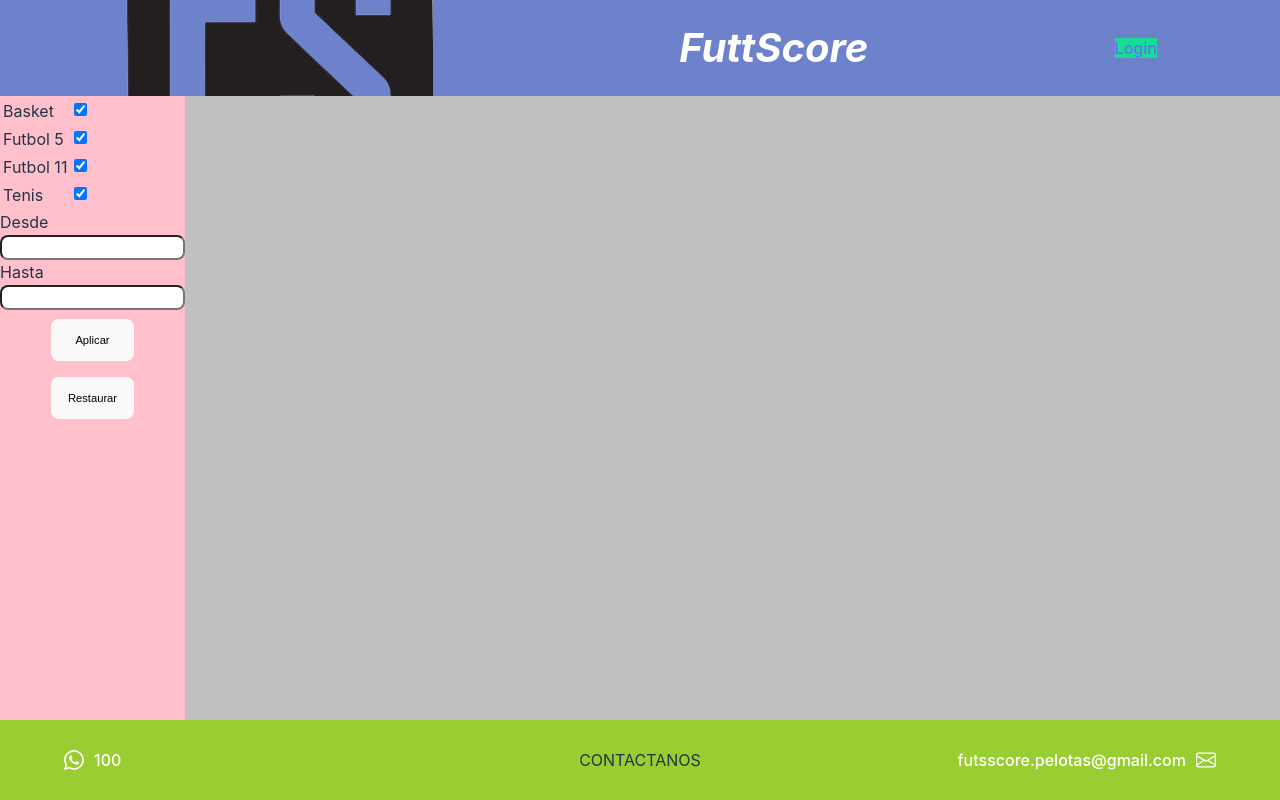
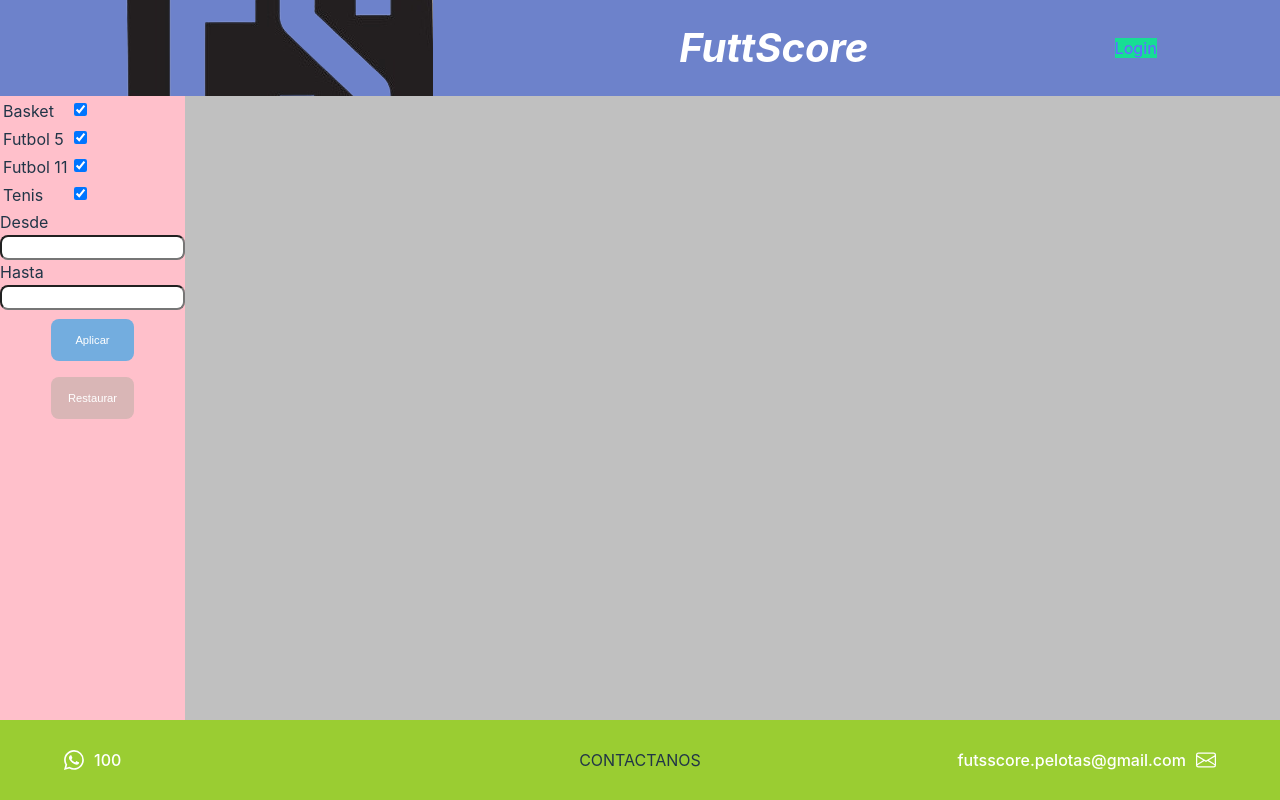
Before and after one commit to pablo-salituri/FutsScore, a React (Vite) app in the folder Front/: page / in a window 1280 px wide. Built offline with nearby package versions, Linux system fonts and the light colour scheme; no server answers; the database is empty.

Commit message:
estilos y validaciones de input publico

```diff
--- a/Front/src/Components/Filter/PriceFilter.jsx
+++ b/Front/src/Components/Filter/PriceFilter.jsx
@@ -16,6 +16,17 @@
     input1: filter.smallest,
     input2: filter.largest,
   });
+
+  function handleInputChange(input, value) {
+    const regex = /^[0-9]+$/;
+    if (regex.test(value) || value === "") {
+      setInputs({
+        ...inputs,
+        // El parseFloat es porque sino toma el contenido como string y no filtra correctamente
+        [input]: value ? parseFloat(value) : "",
+      });
+    }
+  }
 
   function handleSmallestLargest() {
     let smallest = null;
@@ -42,38 +53,39 @@
         type="text"
         className={styles.input}
         value={inputs.input1}
-        onChange={(event) =>
-          setInputs({
-            ...inputs,
-            input1: event.target.value ? parseFloat(event.target.value) : "",
-          })
-        }
+        onChange={(event) => handleInputChange("input1", event.target.value)}
       />
       <span style={{ alignSelf: "center" }}>Hasta</span>
       <input
         type="text"
         className={styles.input}
         value={inputs.input2}
-        onChange={(event) =>
-          setInputs({
-            ...inputs,
-            input2: event.target.value ? parseFloat(event.target.value) : "",
-          })
-        }
+        onChange={(event) => handleInputChange("input2", event.target.value)}
       />
       <section className={styles.buttonSection}>
         <button
           className={styles.button}
+          style={{
+            backgroundColor:
+              inputs.input1 === "" || inputs.input2 === ""
+                ? "#73addf"
+                : "#0275d8",
+          }}
           onClick={() => handleSmallestLargest()}
+          disabled={inputs.input1 === "" || inputs.input2 === ""}
         >
           Aplicar
         </button>
         <button
           className={styles.button}
+          style={{
+            backgroundColor: filter.smallest === "" ? "#d9b6b6" : "#eb7878",
+          }}
           onClick={() => {
             dispatch(handlePriceFilter(location, "", ""));
             setShowDropDown(false);
           }}
+          disabled={filter.smallest === ""}
         >
           Restaurar
         </button>
--- a/Front/src/Components/Filter/PriceFilter.module.css
+++ b/Front/src/Components/Filter/PriceFilter.module.css
@@ -12,6 +12,7 @@
 }
 
 .button {
+    color: white;
     width: 45%;
     aspect-ratio: 2/1;
     font-size: 0.7rem;
--- a/Front/src/Components/Footer/Footer.module.css
+++ b/Front/src/Components/Footer/Footer.module.css
@@ -35,7 +35,7 @@
 
 @media (max-width: 768px) {
     .footerContainer {
-        background-color: rgba(191,191,191,0.28);
+        background-color: rgba(191,191,191,0.2);
         height: 10%;
         display: flex;
         justify-content: space-between;
```
